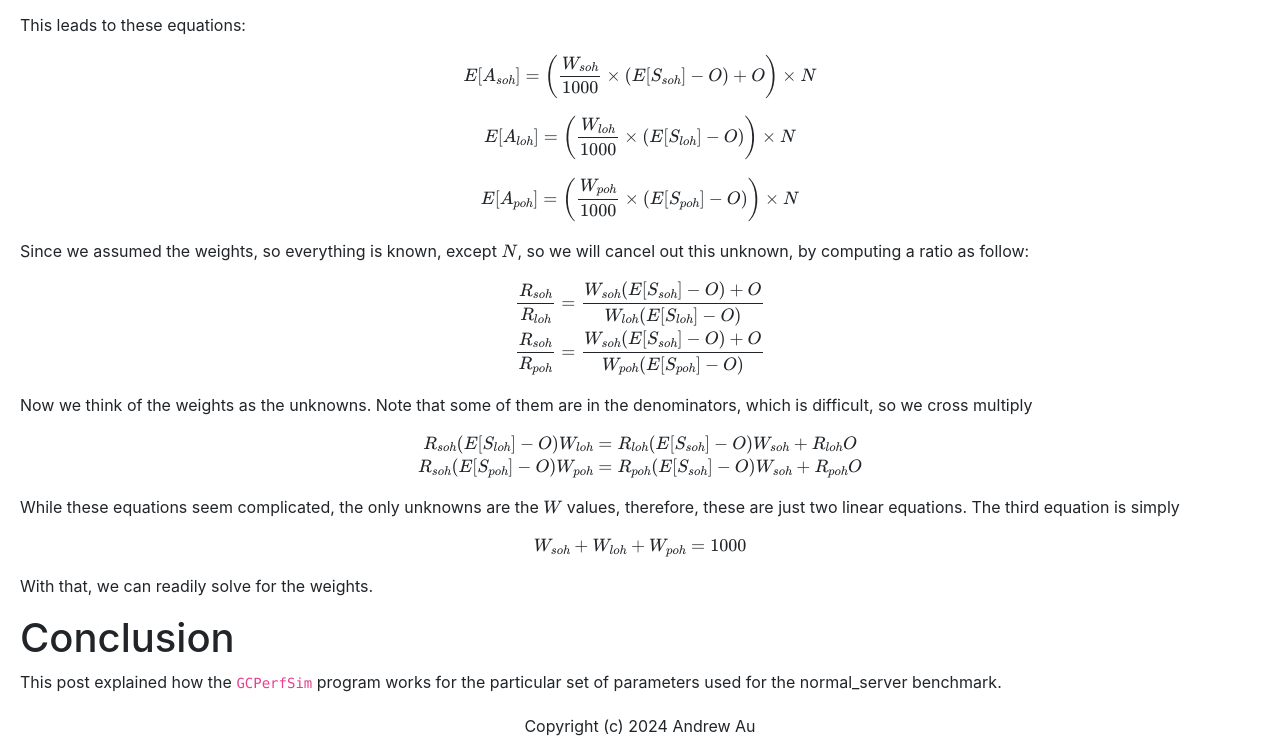
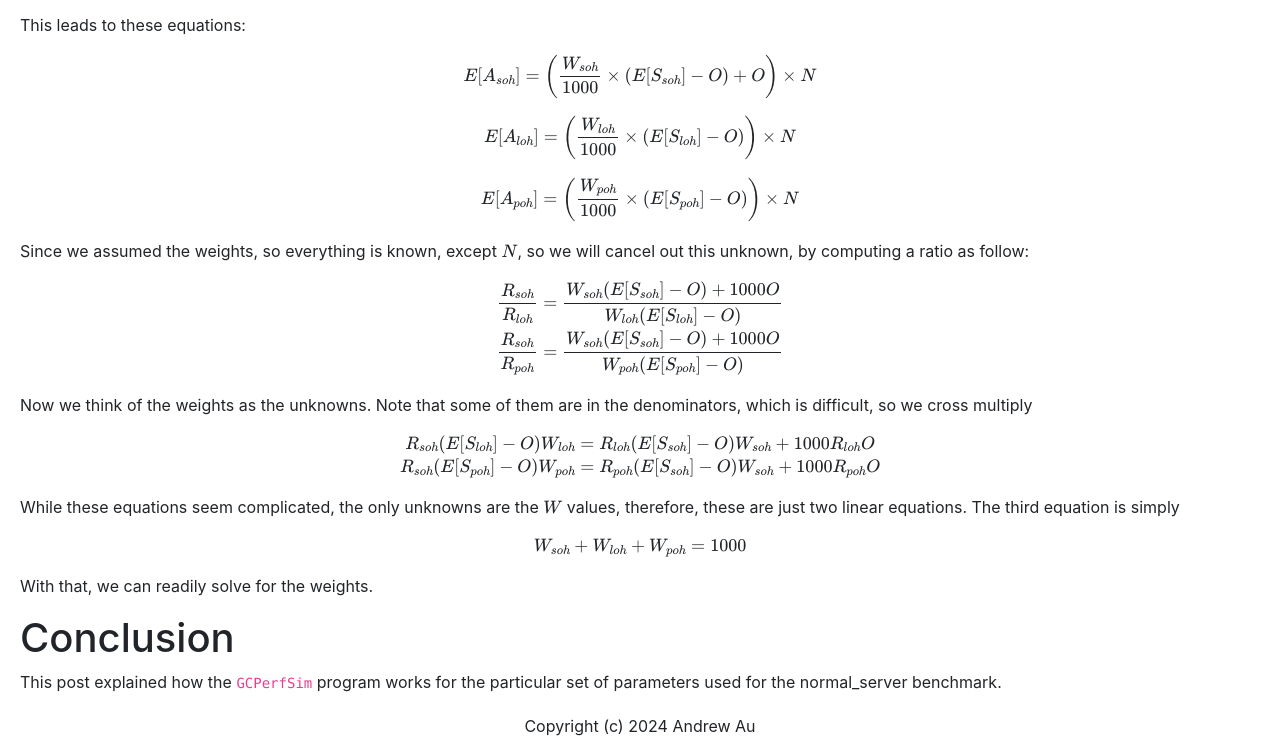
Before and after one commit to cshung/cshung.github.io, a plain HTML site: page posts/poh-tuning-2/index.html in a window 1280 px wide. Shown: the part 1950-2704 px from the top of the page. Drawn offline with nearby package versions, Linux system fonts and the light colour scheme; a script that the page names is missing.

Commit message:
Fix incorrect math in POH tuning

```diff
--- a/posts/poh-tuning-2/index.html
+++ b/posts/poh-tuning-2/index.html
@@ -106,15 +106,15 @@ $$ E[A_{poh}] = \left(\frac{W_{poh}}{1000} \times (E[S_{poh}] - O)\right) \times
 <p>Since we assumed the weights, so everything is known, except \( N \), so we will cancel out this unknown, by computing a ratio as follow:</p>
 <p>$$
 \begin{eqnarray}
-\frac{R_{soh}}{R_{loh}} &amp;=&amp; \frac{W_{soh}(E[S_{soh}] - O) + O}{W_{loh}(E[S_{loh}] - O)} \\
-\frac{R_{soh}}{R_{poh}} &amp;=&amp; \frac{W_{soh}(E[S_{soh}] - O) + O}{W_{poh}(E[S_{poh}] - O)}
+\frac{R_{soh}}{R_{loh}} &amp;=&amp; \frac{W_{soh}(E[S_{soh}] - O) + 1000 O}{W_{loh}(E[S_{loh}] - O)} \\
+\frac{R_{soh}}{R_{poh}} &amp;=&amp; \frac{W_{soh}(E[S_{soh}] - O) + 1000 O}{W_{poh}(E[S_{poh}] - O)}
 \end{eqnarray}
 $$</p>
 <p>Now we think of the weights as the unknowns. Note that some of them are in the denominators, which is difficult, so we cross multiply</p>
 <p>$$
 \begin{eqnarray}
-R_{soh} (E[S_{loh}] - O) W_{loh} &amp;=&amp; R_{loh} (E[S_{soh}] - O) W_{soh} + R_{loh}O \\
-R_{soh} (E[S_{poh}] - O) W_{poh} &amp;=&amp; R_{poh} (E[S_{soh}] - O) W_{soh} + R_{poh}O
+R_{soh} (E[S_{loh}] - O) W_{loh} &amp;=&amp; R_{loh} (E[S_{soh}] - O) W_{soh} + 1000 R_{loh}O \\
+R_{soh} (E[S_{poh}] - O) W_{poh} &amp;=&amp; R_{poh} (E[S_{soh}] - O) W_{soh} + 1000 R_{poh}O
 \end{eqnarray}
 $$</p>
 <p>While these equations seem complicated, the only unknowns are the \( W \) values, therefore, these are just two linear equations. The third equation is simply</p>
```
